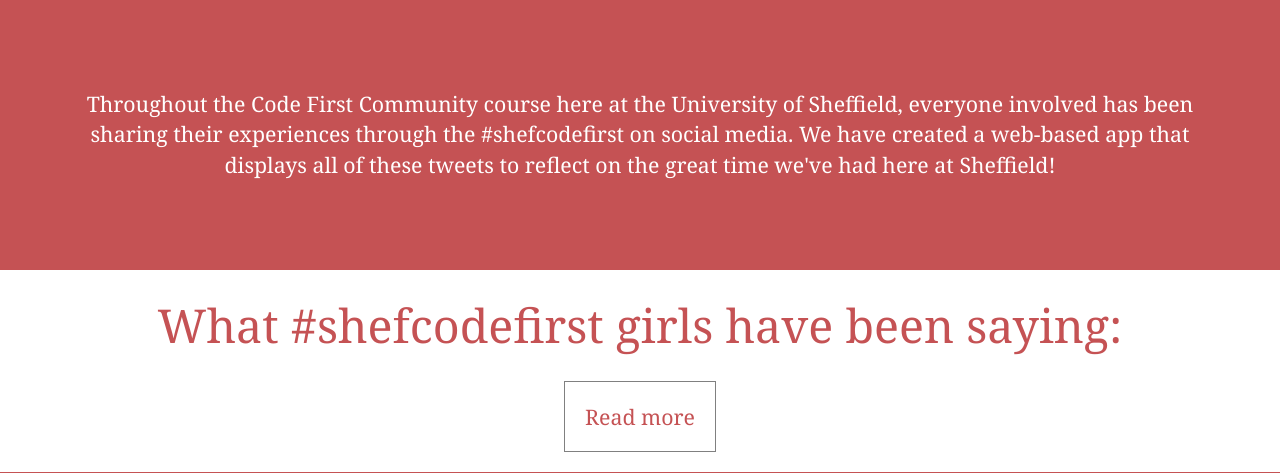
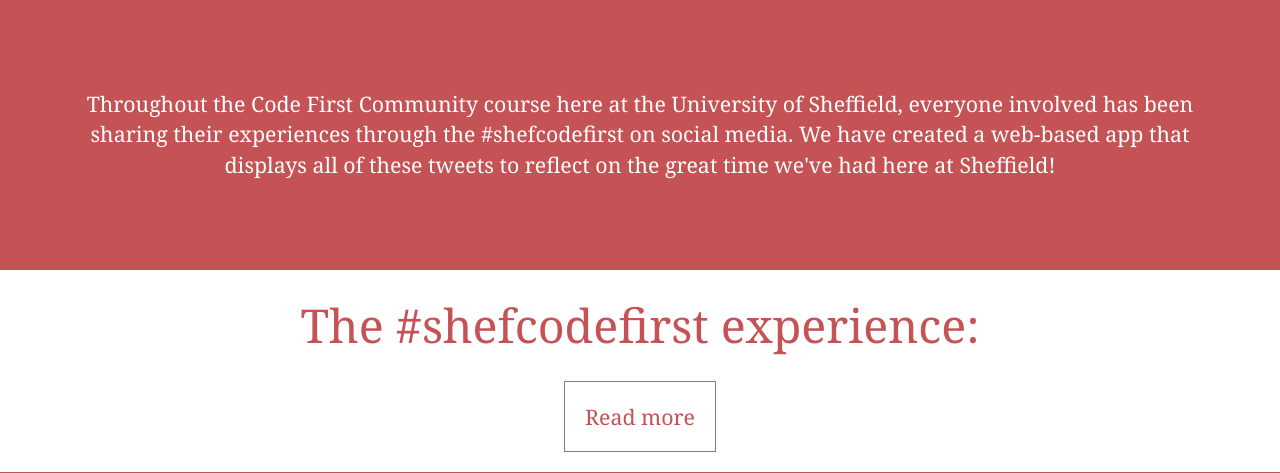
Before and after one commit to paulienuh/PythonProject, a Flask app: page / in a window 1280 px wide. Shown: the part 1537-2010 px from the top of the page. Run offline with Flask 2, Linux system fonts and the light colour scheme; some libraries are stand-ins or nearby versions.

Commit message:
H1 changed

```diff
--- a/templates/index.html
+++ b/templates/index.html
@@ -33,7 +33,7 @@ Throughout the Code First Community course here at the University of Sheffield,
 
 
 
-<h1> What #shefcodefirst girls have been saying: </h1>
+<h1> The #shefcodefirst experience: </h1>
 <br>
 <br>
 <div class="container" >
```
